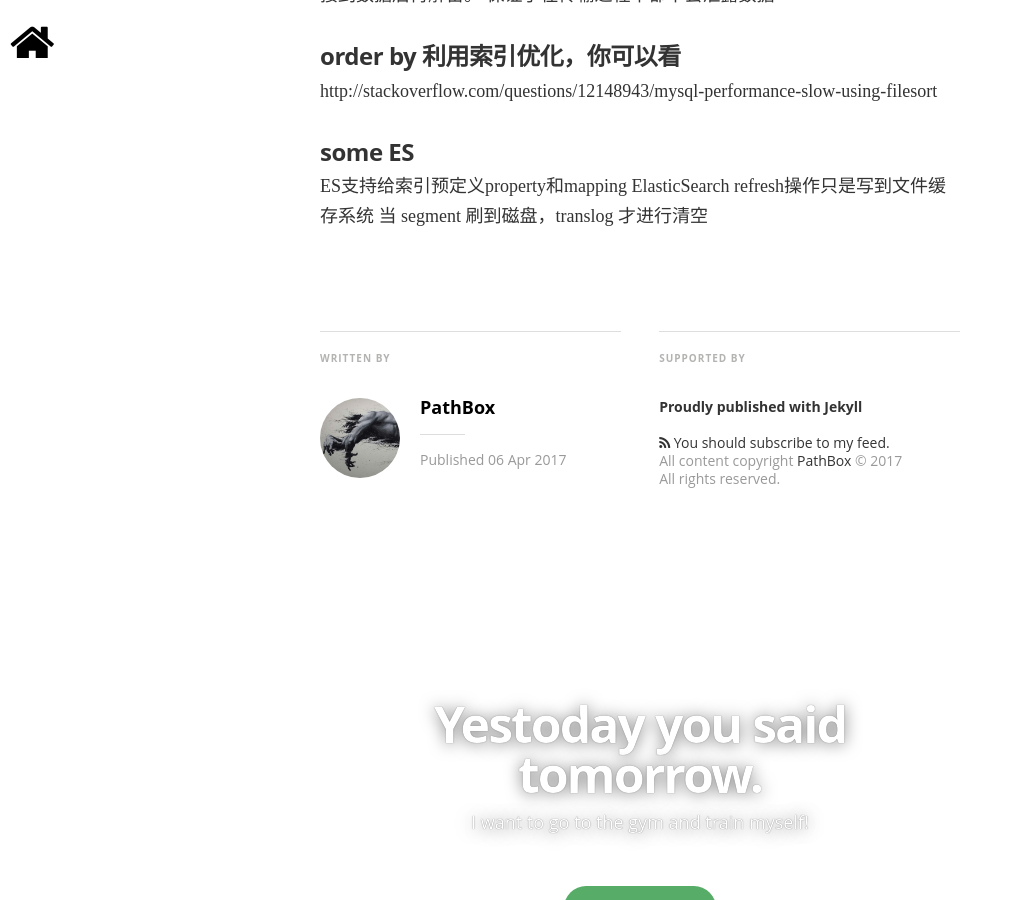
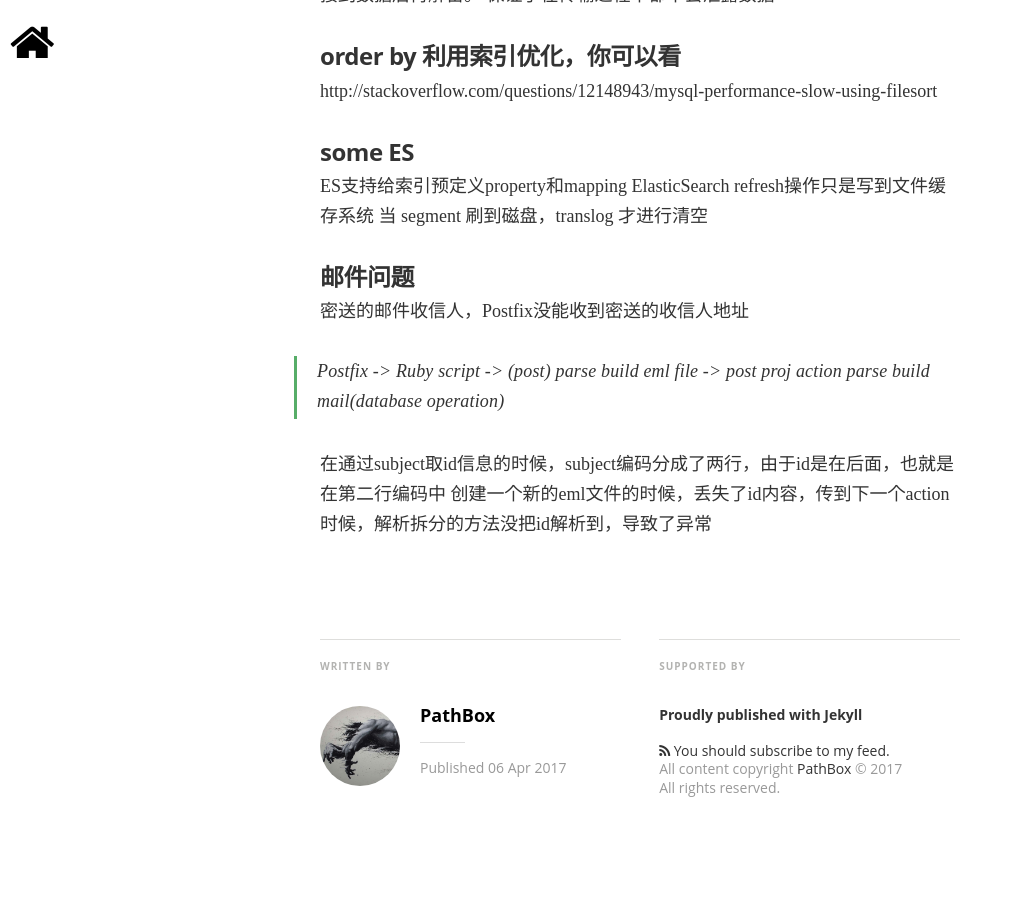
Before and after one commit to pathbox/pathbox.github.io, a Jekyll site: the page built from _posts/2017-04-06-work-summary-in-Udesk-three.md, in a window 1280 px wide and 900 px high, scrolled down 1322 px. Shown: the whole window, without its empty margins (0-1012 px from the left). Built offline with Jekyll 4.4.1, drawn with Linux system fonts in a browser that asks for light colours; nearby versions of some CDN libraries; some web fonts are replaced; comment, search, counter and statistics services are not loaded.

Commit message:
邮件问题

```diff
--- a/_posts/2017-04-06-work-summary-in-Udesk-three.md
+++ b/_posts/2017-04-06-work-summary-in-Udesk-three.md
@@ -27,3 +27,11 @@
 ES支持给索引预定义property和mapping
 ElasticSearch refresh操作只是写到文件缓存系统
 当 segment 刷到磁盘，translog 才进行清空
+
+##### 邮件问题
+密送的邮件收信人，Postfix没能收到密送的收信人地址
+
+> Postfix -> Ruby script -> (post) parse build eml file -> post proj action parse build mail(database operation)
+
+在通过subject取id信息的时候，subject编码分成了两行，由于id是在后面，也就是在第二行编码中
+创建一个新的eml文件的时候，丢失了id内容，传到下一个action时候，解析拆分的方法没把id解析到，导致了异常
```
